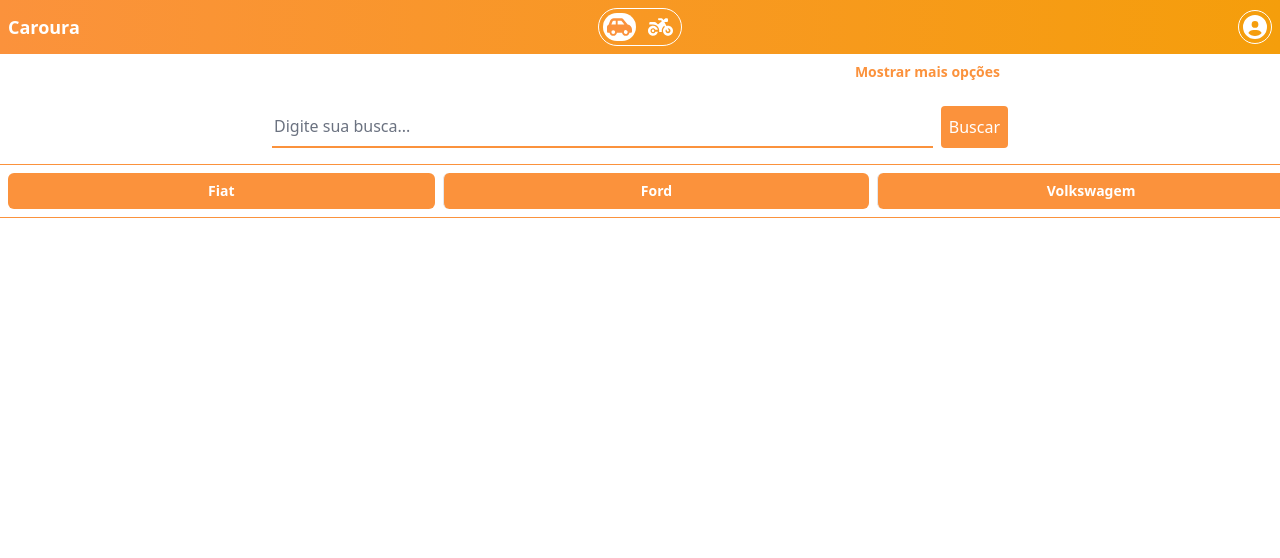
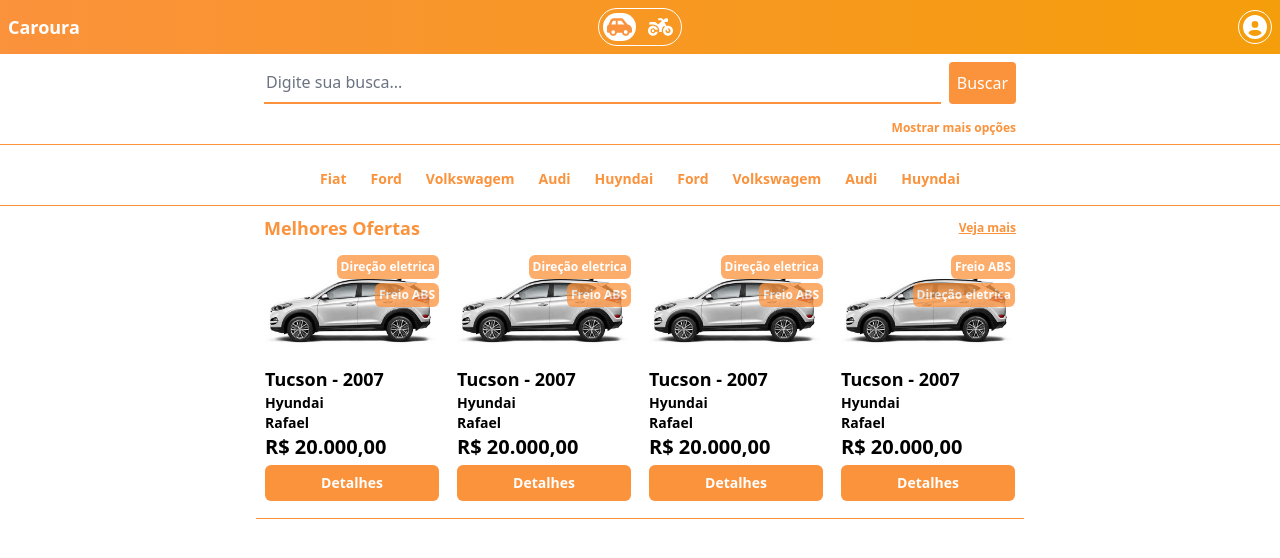
Before and after one commit to rafgrande/caroura-site, a Next.js app: page / in a window 1280 px wide. Shown: the top 558 px of the page. Built offline with nearby package versions, Linux system fonts and the light colour scheme.

Commit message:
Ajustes na vitrine da home em desktop

```diff
--- a/app/components/brands/index.tsx
+++ b/app/components/brands/index.tsx
@@ -1,14 +1,15 @@
 const Brands = () => (
-    <section className="py-2 relative border-b border-b-orange-400 text-white overflow-hidden">
-        <div className="noscroll overflow-scroll snap-x touch-pan-x snap-center">
-            <div className="flex gap-2 text-sm font-bold divide-x snap-x">
-                <div className="p-2 w-4/12 text-center basis-1/3 shrink-0 snap-center bg-orange-400 rounded-md first:ml-2 last:mr-2">Fiat</div>
-                <div className="p-2 w-4/12 text-center basis-1/3 shrink-0 snap-center bg-orange-400 rounded-md first:ml-2 last:mr-2">Ford</div>
-                <div className="p-2 w-4/12 text-center basis-1/3 shrink-0 snap-center bg-orange-400 rounded-md first:ml-2 last:mr-2">Volkswagem</div>
-                <div className="p-2 w-4/12 text-center basis-1/3 shrink-0 snap-center bg-orange-400 rounded-md first:ml-2 last:mr-2">Audi</div>
-                <div className="p-2 w-4/12 text-center basis-1/3 shrink-0 snap-center bg-orange-400 rounded-md first:ml-2 last:mr-2">Huyndai</div>
-
-            </div>
+    <section className="py-2 relative border-b border-b-orange-400 text-orange-400 overflow-hidden">
+        <div className="noscroll overflow-scroll snap-x touch-pan-x snap-center flex gap-2 text-sm font-bold lg:justify-center">
+                <div className="p-2 text-center snap-center lg:w-auto hover:text-white hover:bg-orange-400 rounded-md">Fiat</div>
+                <div className="p-2 text-center snap-center lg:w-auto hover:text-white hover:bg-orange-400 rounded-md">Ford</div>
+                <div className="p-2 text-center snap-center lg:w-auto hover:text-white hover:bg-orange-400 rounded-md">Volkswagem</div>
+                <div className="p-2 text-center snap-center lg:w-auto hover:text-white hover:bg-orange-400 rounded-md">Audi</div>
+                <div className="p-2 text-center snap-center lg:w-auto hover:text-white hover:bg-orange-400 rounded-md">Huyndai</div>
+                <div className="p-2 text-center snap-center lg:w-auto hover:text-white hover:bg-orange-400 rounded-md">Ford</div>
+                <div className="p-2 text-center snap-center lg:w-auto hover:text-white hover:bg-orange-400 rounded-md">Volkswagem</div>
+                <div className="p-2 text-center snap-center lg:w-auto hover:text-white hover:bg-orange-400 rounded-md">Audi</div>
+                <div className="p-2 text-center snap-center lg:w-auto hover:text-white hover:bg-orange-400 rounded-md">Huyndai</div>
         </div>
     </section>
 )
--- a/app/components/filter/index.tsx
+++ b/app/components/filter/index.tsx
@@ -7,17 +7,19 @@
     const [isShowOptions, setIsShowOptions] = useState(false)
 
     const showOptions = (event: React.MouseEvent<HTMLButtonElement>) => {
-        console.log('if');
         setIsShowOptions(!isShowOptions);
     }
 
     return (
-        <section className="border-b border-orange-400 flex justify-center">
-            <div className="p-4 pt-0 w-full max-w-3xl">
-                <div className="flex justify-end">
-                    <button className="text-orange-400 font-bold text-sm p-2" onClick={showOptions}>Mostrar mais opções</button>
-                </div>
+        <section className="border-b border-orange-400 flex justify-center mb-2">
+            <div className="p-2 pt-0 w-full max-w-3xl">
                 <form>
+                    <section className="input-search flex gap-2">
+                        <input type="text" className="mt-0 block px-0.5 border-0 border-b-2 border-orange-400 focus:ring-0 focus:border-orange-600 grow" placeholder="Digite sua busca..." />
+                        <button type="submit" className="bg-orange-400 text-white px-2 py-1 rounded">
+                            Buscar
+                        </button>
+                    </section>
                     <div className={`flex-col gap-4 mb-4 flex ${isShowOptions ? "max-h-96" : "max-h-0"} transition-max-height duration-1000 ease-in-out overflow-hidden`}>
                         <div className="flex gap-4">
                             <label className="block w-1/2">
@@ -49,13 +51,10 @@
                             </label>
                         </div>
                     </div>
-                    <section className="input-search flex gap-2">
-                        <input type="text" className="mt-0 block px-0.5 border-0 border-b-2 border-orange-400 focus:ring-0 focus:border-orange-600 grow" placeholder="Digite sua busca..." />
-                        <button type="submit" className="bg-orange-400 text-white px-2 py-1 rounded">
-                            Buscar
-                        </button>
-                    </section>
                 </form>
+                <div className="flex justify-end">
+                    <button className="text-orange-400 font-bold text-xs" onClick={showOptions}>{`Mostrar ${isShowOptions ? 'menos' : 'mais'} opções`}</button>
+                </div>
             </div>
         </section>
     )
--- a/app/components/header/index.tsx
+++ b/app/components/header/index.tsx
@@ -3,7 +3,7 @@
 
 const Header = () => (
     <>
-    <header className="bg-gradient-to-r from-orange-400 to-amber-500 p-2 text-white flex justify-between items-center">
+    <header className="bg-gradient-to-r from-orange-400 to-amber-500 p-2 mb-2 text-white flex justify-between items-center">
         <h1 className="font-bold text-lg w-1/5">Caroura</h1>
         <div className='border border-white p-1 flex items-center gap-2 rounded-full'>
             <FontAwesomeIcon icon={faCarSide} className='p-1 text-xl text-orange-400 bg-white rounded-full'/>
--- a/app/components/showcase/index.tsx
+++ b/app/components/showcase/index.tsx
@@ -3,11 +3,16 @@
 
 
 const Showcase = () => (
-    <section className="showcase-container p-4 mb-2 mx-4 gap-2  flex justify-center">
-        <div className='showcase-content'>
-            <span className="showcase-title text-orange-400 font-bold text-lg">Melhores ofertas</span>
-            <div className="showcase-content flex gap-2">
-                <div className="showcase-item border border-transparent hover:border-orange-400 p-2">
+
+    <>
+        <section className='py-2 relative border-b border-b-orange-400 overflow-hidden lg:max-w-3xl lg:m-auto'>
+            <div className='text-orange-400 font-bold px-2 flex justify-between items-center mb-1'>
+                <span className='lg:text-lg'>Melhores Ofertas</span>
+                <span className='text-xs underline'>Veja mais</span>
+            </div>
+
+            <div className="noscroll overflow-scroll snap-x touch-pan-x snap-center flex text-sm font-bold lg:justify-center">
+                <div className="showcase-item basis-[65vw] shrink-0 border border-transparent hover:border-orange-400 p-2 snap-center lg:w-auto lg:basis-auto lg:shrink">
                     <div className='relative'>
                         <Image
                             src={profilePic}
@@ -25,7 +30,7 @@
                     <div className='text-xl font-bold'>R$ 20.000,00</div>
                     <button className='bg-orange-400 text-white rounded-md w-full p-2 mt-1'>Detalhes</button>
                 </div>
-                <div className="showcase-item border border-transparent hover:border-orange-400 p-2">
+                <div className="showcase-item basis-[65vw] shrink-0 border border-transparent hover:border-orange-400 p-2 snap-center lg:w-auto lg:basis-auto lg:shrink">
                     <div className='relative'>
                         <Image
                             src={profilePic}
@@ -43,7 +48,7 @@
                     <div className='text-xl font-bold'>R$ 20.000,00</div>
                     <button className='bg-orange-400 text-white rounded-md w-full p-2 mt-1'>Detalhes</button>
                 </div>
-                <div className="showcase-item border border-transparent hover:border-orange-400 p-2">
+                <div className="showcase-item basis-[65vw] shrink-0 border border-transparent hover:border-orange-400 p-2 snap-center lg:w-auto lg:basis-auto lg:shrink">
                     <div className='relative'>
                         <Image
                             src={profilePic}
@@ -61,7 +66,87 @@
                     <div className='text-xl font-bold'>R$ 20.000,00</div>
                     <button className='bg-orange-400 text-white rounded-md w-full p-2 mt-1'>Detalhes</button>
                 </div>
-                <div className="showcase-item border border-transparent hover:border-orange-400 p-2">
+                <div className="showcase-item basis-[65vw] shrink-0 border border-transparent hover:border-orange-400 p-2 snap-center lg:w-auto lg:basis-auto lg:shrink">
+                    <div className='relative'>
+                        <Image
+                            src={profilePic}
+                            alt='Tucson'
+                            width={200}
+                        />
+                        <div className='absolute top-0 right-0 flex gap-1 flex-col items-end'>
+                            <div className='text-xs bg-orange-400 text-white p-1 rounded-md text-center opacity-75'>Freio ABS</div>
+                            <div className='text-xs bg-orange-400 text-white p-1 rounded-md text-center opacity-75'>Direção eletrica</div>
+                        </div>
+                    </div>
+                    <div className='text-lg'>Tucson - 2007</div>
+                    <div className='text-sm'>Hyundai</div>
+                    <div>Rafael</div>
+                    <div className='text-xl font-bold'>R$ 20.000,00</div>
+                    <button className='bg-orange-400 text-white rounded-md w-full p-2 mt-1'>Detalhes</button>
+                </div>
+            </div>
+        </section>
+
+
+        <section className="showcase-container p-4 mb-2 mx-4 gap-2 justify-center hidden">
+        <div className='showcase-content'>
+            <span className="showcase-title text-orange-400 font-bold text-lg">Melhores ofertas</span>
+            <div className="showcase-content flex gap-2">
+                <div className="showcase-item basis-1/2 shrink-0 border border-transparent hover:border-orange-400 p-2 snap-center">
+                    <div className='relative'>
+                        <Image
+                            src={profilePic}
+                            alt='Tucson'
+                            width={200}
+                        />
+                        <div className='absolute top-0 right-0 flex gap-1 flex-col items-end'>
+                            <div className='text-xs bg-orange-400 text-white p-1 rounded-md text-center opacity-75'>Direção eletrica</div>
+                            <div className='text-xs bg-orange-400 text-white p-1 rounded-md text-center opacity-75'>Freio ABS</div>
+                        </div>
+                    </div>
+                    <div className='text-lg'>Tucson - 2007</div>
+                    <div className='text-sm'>Hyundai</div>
+                    <div>Rafael</div>
+                    <div className='text-xl font-bold'>R$ 20.000,00</div>
+                    <button className='bg-orange-400 text-white rounded-md w-full p-2 mt-1'>Detalhes</button>
+                </div>
+                <div className="showcase-item basis-1/2 shrink-0 border border-transparent hover:border-orange-400 p-2 snap-center">
+                    <div className='relative'>
+                        <Image
+                            src={profilePic}
+                            alt='Tucson'
+                            width={200}
+                        />
+                        <div className='absolute top-0 right-0 flex gap-1 flex-col items-end'>
+                            <div className='text-xs bg-orange-400 text-white p-1 rounded-md text-center opacity-75'>Direção eletrica</div>
+                            <div className='text-xs bg-orange-400 text-white p-1 rounded-md text-center opacity-75'>Freio ABS</div>
+                        </div>
+                    </div>
+                    <div className='text-lg'>Tucson - 2007</div>
+                    <div className='text-sm'>Hyundai</div>
+                    <div>Rafael</div>
+                    <div className='text-xl font-bold'>R$ 20.000,00</div>
+                    <button className='bg-orange-400 text-white rounded-md w-full p-2 mt-1'>Detalhes</button>
+                </div>
+                <div className="showcase-item basis-1/2 shrink-0 border border-transparent hover:border-orange-400 p-2 snap-center">
+                    <div className='relative'>
+                        <Image
+                            src={profilePic}
+                            alt='Tucson'
+                            width={200}
+                        />
+                        <div className='absolute top-0 right-0 flex gap-1 flex-col items-end'>
+                            <div className='text-xs bg-orange-400 text-white p-1 rounded-md text-center opacity-75'>Direção eletrica</div>
+                            <div className='text-xs bg-orange-400 text-white p-1 rounded-md text-center opacity-75'>Freio ABS</div>
+                        </div>
+                    </div>
+                    <div className='text-lg'>Tucson - 2007</div>
+                    <div className='text-sm'>Hyundai</div>
+                    <div>Rafael</div>
+                    <div className='text-xl font-bold'>R$ 20.000,00</div>
+                    <button className='bg-orange-400 text-white rounded-md w-full p-2 mt-1'>Detalhes</button>
+                </div>
+                <div className="showcase-item basis-1/2 shrink-0 border border-transparent hover:border-orange-400 p-2 snap-center">
                     <div className='relative'>
                         <Image
                             src={profilePic}
@@ -82,6 +167,7 @@
             </div>
         </div>
     </section>
+    </>
 )
 
 export default Showcase;
--- a/app/page.tsx
+++ b/app/page.tsx
@@ -10,8 +10,8 @@
         <Filter/>
 
         <Brands />
+        <Showcase />
         <div className="hidden">
-        <Showcase />
         <Highlights/>
         <Showcase />
         </div>
```
